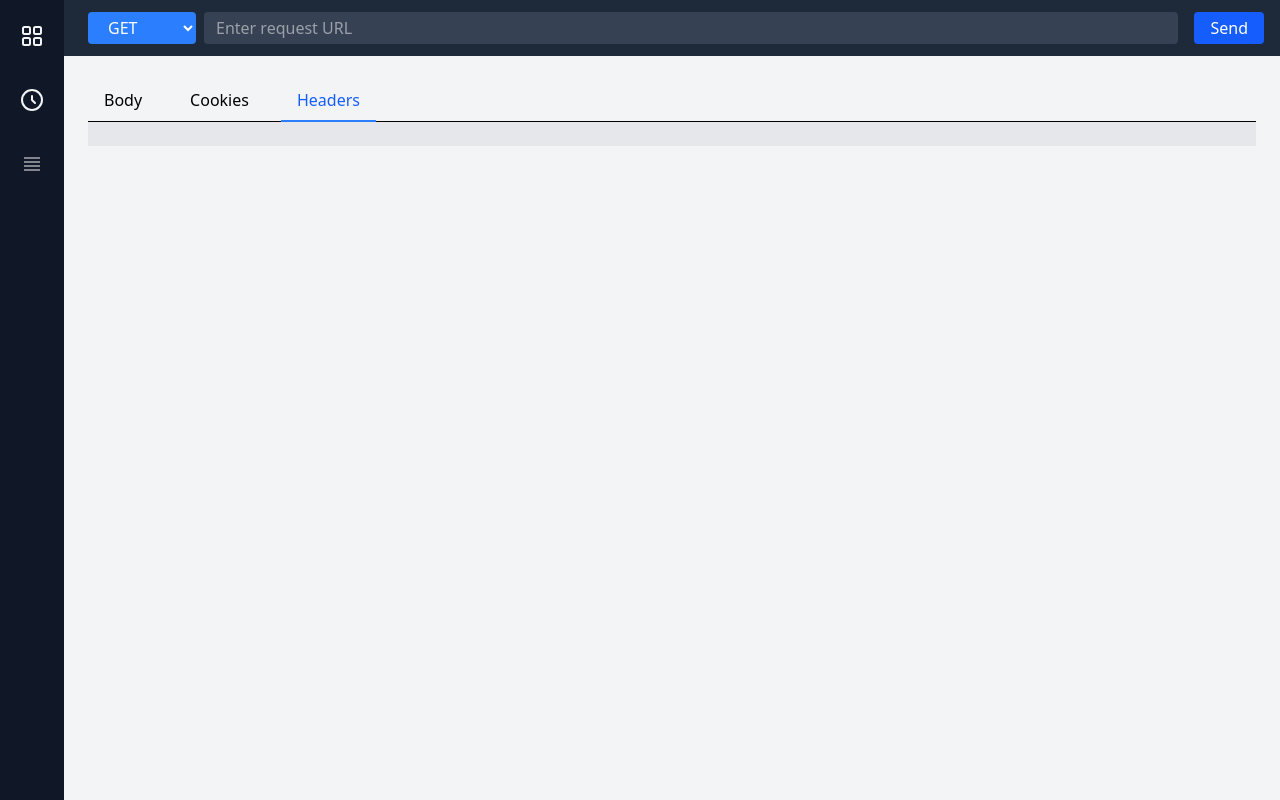
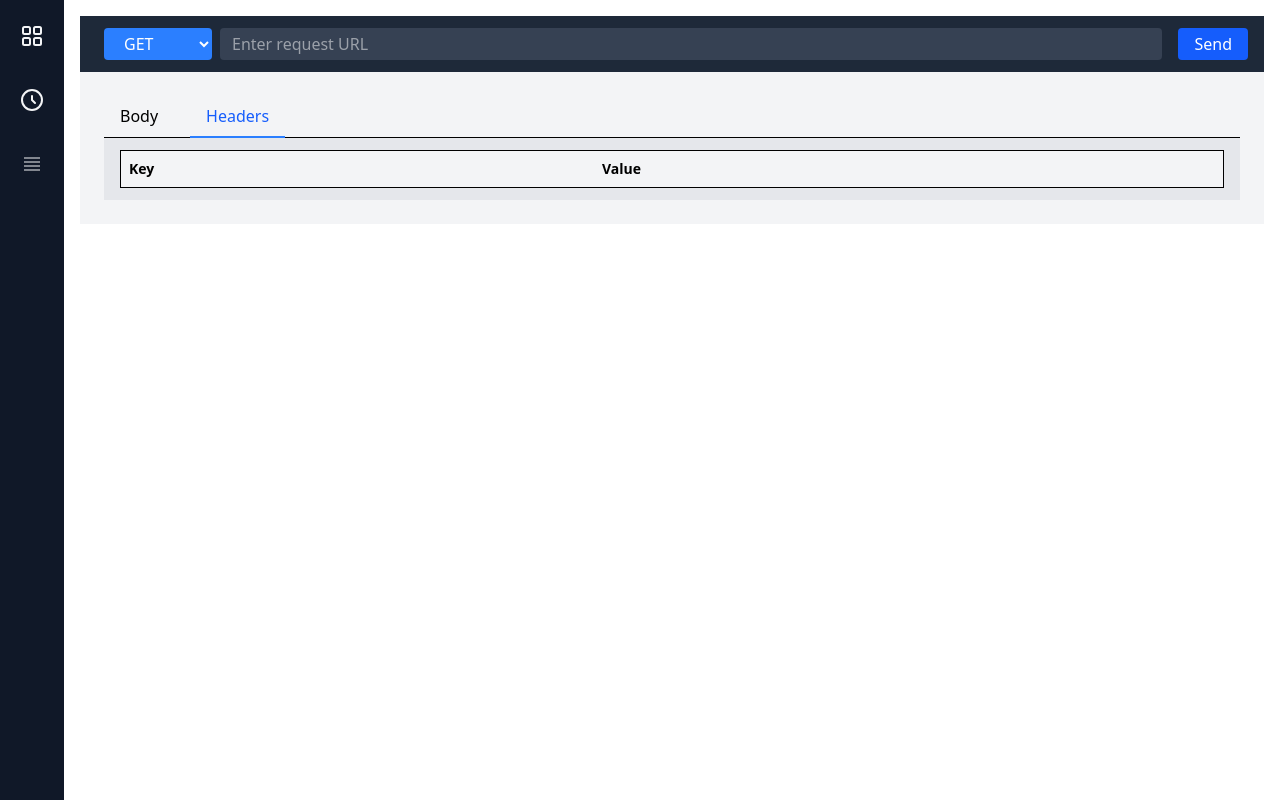
Before and after one commit to AShkolnik/Postchild, a SvelteKit app: page / in a window 1280 px wide. Both pictures are taken after a click on the button "Headers". Built offline with nearby package versions, Linux system fonts and the light colour scheme.

Commit message:
Adjusting typing in the application so a json is returned with body and headers, making it simpler to work with, since cookies are also part of headers

```diff
--- a/src/components/Main.svelte
+++ b/src/components/Main.svelte
@@ -1,19 +1,19 @@
 <script lang="ts">
 	import { AuthType } from '$lib/network/auth_type';
-	import type { Cookie, Header, HttpResponse, HttpRequest } from '$lib/network/http';
+	import type { HttpResponse, HttpRequest } from '$lib/network/http';
 	import { TableEntry } from '$lib/utils/table_entry';
-	import { http_response, http_request } from '$lib/state/store';
+	import { http_response } from '$lib/state/store';
 
 	interface ResponseTabs {
 		name: string;
 		active: boolean;
-		content: any;
+		content: string | Record<string, string>;
 	}
 
 	interface RequestTabs {
 		name: string;
 		active: boolean;
-		content: any;
+		content: string | Record<string, string>;
 	}
 
 	let response_tabs = [] as ResponseTabs[];
@@ -22,31 +22,29 @@
 	let responseJson = '';
 	let active = 'tab_params';
 
-	$: if ($http_request) {
-		request_tabs = [
-			{ name: 'Params', active: true, content: $http_request.params },
-			{ name: 'Authorization', active: false, content: $http_request.authorization },
-			{ name: 'Headers', active: false, content: $http_request.headers }
-		];
-	} else {
-		request_tabs = [
-			{ name: 'Params', active: true, content: { key: '', value: '' } },
-			{ name: 'Authorization', active: false, content: AuthType.None },
-			{ name: 'Headers', active: false, content: [] as TableEntry[] }
-		];
-	}
+	// $: if ($http_request) {
+	// 	request_tabs = [
+	// 		{ name: 'Params', active: true, content: $http_request.params },
+	// 		{ name: 'Authorization', active: false, content: $http_request.authorization },
+	// 		{ name: 'Headers', active: false, content: $http_request.headers }
+	// 	];
+	// } else {
+	// 	request_tabs = [
+	// 		{ name: 'Params', active: true, content: { key: '', value: '' } },
+	// 		{ name: 'Authorization', active: false, content: AuthType.None },
+	// 		{ name: 'Headers', active: false, content: [] as TableEntry[] }
+	// 	];
+	// }
 
 	$: if ($http_response) {
 		response_tabs = [
 			{ name: 'Body', active: true, content: $http_response.body },
-			{ name: 'Cookies', active: false, content: $http_response.cookies },
 			{ name: 'Headers', active: false, content: $http_response.headers }
 		];
 	} else {
 		response_tabs = [
 			{ name: 'Body', active: true, content: '' },
-			{ name: 'Cookies', active: false, content: [] },
-			{ name: 'Headers', active: false, content: [] }
+			{ name: 'Headers', active: false, content: {} }
 		];
 	}
 
@@ -81,34 +79,17 @@
 		<table class="min-w-full rounded border bg-white text-sm">
 			<thead>
 				<tr class="bg-gray-100">
-					{#each Object.keys(response_tabs[1].content as Cookie) as key}
-						<th class="p-2 text-left">{key}</th>
-					{/each}
+					<th class="p-2 text-left">Key</th>
+					<th class="p-2 text-left">Value</th>
 				</tr>
 			</thead>
 			<tbody>
-				<tr>
-					{#each Object.values(response_tabs[1].content as Cookie) as value}
-						<td class="p-2 text-left">{value}</td>
-					{/each}
-				</tr>
-			</tbody>
-		</table>
-	{:else if response_tabs[2].active}
-		<table class="min-w-full rounded border bg-white text-sm">
-			<thead>
-				<tr class="bg-gray-100">
-					{#each Object.keys(response_tabs[2].content as Header) as key}
-						<th class="p-2 text-left">{key}</th>
-					{/each}
-				</tr>
-			</thead>
-			<tbody>
-				<tr>
-					{#each Object.values(response_tabs[1].content as Header) as value}
-						<td class="p-2 text-left">{value}</td>
-					{/each}
-				</tr>
+				{#each Object.values(response_tabs[1].content) as value}
+					<tr>
+						<td class="p-2 text-left">{value[0]}</td>
+						<td class="p-2 text-left">{value[1]}</td>
+					</tr>
+				{/each}
 			</tbody>
 		</table>
 	{/if}
--- a/src/components/Sidebar.svelte
+++ b/src/components/Sidebar.svelte
@@ -1,4 +1,6 @@
-<aside class="flex w-16 flex-col items-center space-y-6 bg-gray-900 py-4 text-gray-100">
+<aside
+	class="flex w-16 flex-shrink-0 flex-col items-center space-y-6 bg-gray-900 py-4 text-gray-100"
+>
 	<button class="rounded p-2 hover:bg-gray-800" title="Workspaces" aria-label="Workspaces">
 		<svg
 			viewBox="0 0 24 24"
--- a/src/lib/network/http.ts
+++ b/src/lib/network/http.ts
@@ -1,26 +1,8 @@
 import type { AuthType } from "./auth_type";
-
-interface Cookie {
-	name: string;
-	value: string;
-	domain: string;
-	path: string;
-	http_only: boolean;
-	secure: boolean;
-}
-
-interface Header {
-	date: Date;
-	content_type: string;
-	transfer_encoding: string;
-	connection: string;
-	server: string;
-}
 
 interface HttpResponse {
 	body: string;
-	cookies: Cookie;
-	headers: Header;
+	headers: Record<string, string>;
 }
 
 interface HttpRequest {
@@ -44,4 +26,4 @@ export const HttpMethod = {
 
 export type HttpMethod = typeof HttpMethod[keyof typeof HttpMethod];
 
-export type { Cookie, Header, HttpResponse, HttpRequest };
+export type { HttpResponse, HttpRequest };
--- a/src/routes/+layout.svelte
+++ b/src/routes/+layout.svelte
@@ -6,10 +6,10 @@
 	let { children } = $props();
 </script>
 
-<div class="flex h-screen">
+<div class="flex h-screen overflow-hidden">
 	<Sidebar />
 	<div class="flex flex-1 flex-col">
-		<main class="flex flex-1 flex-col">
+		<main class="flex-1 overflow-y-auto p-4">
 			<Header />
 			{@render children()}
 		</main>
```
Also changed, not shown: 1 other file (tests, documents, lock files or other folders).
